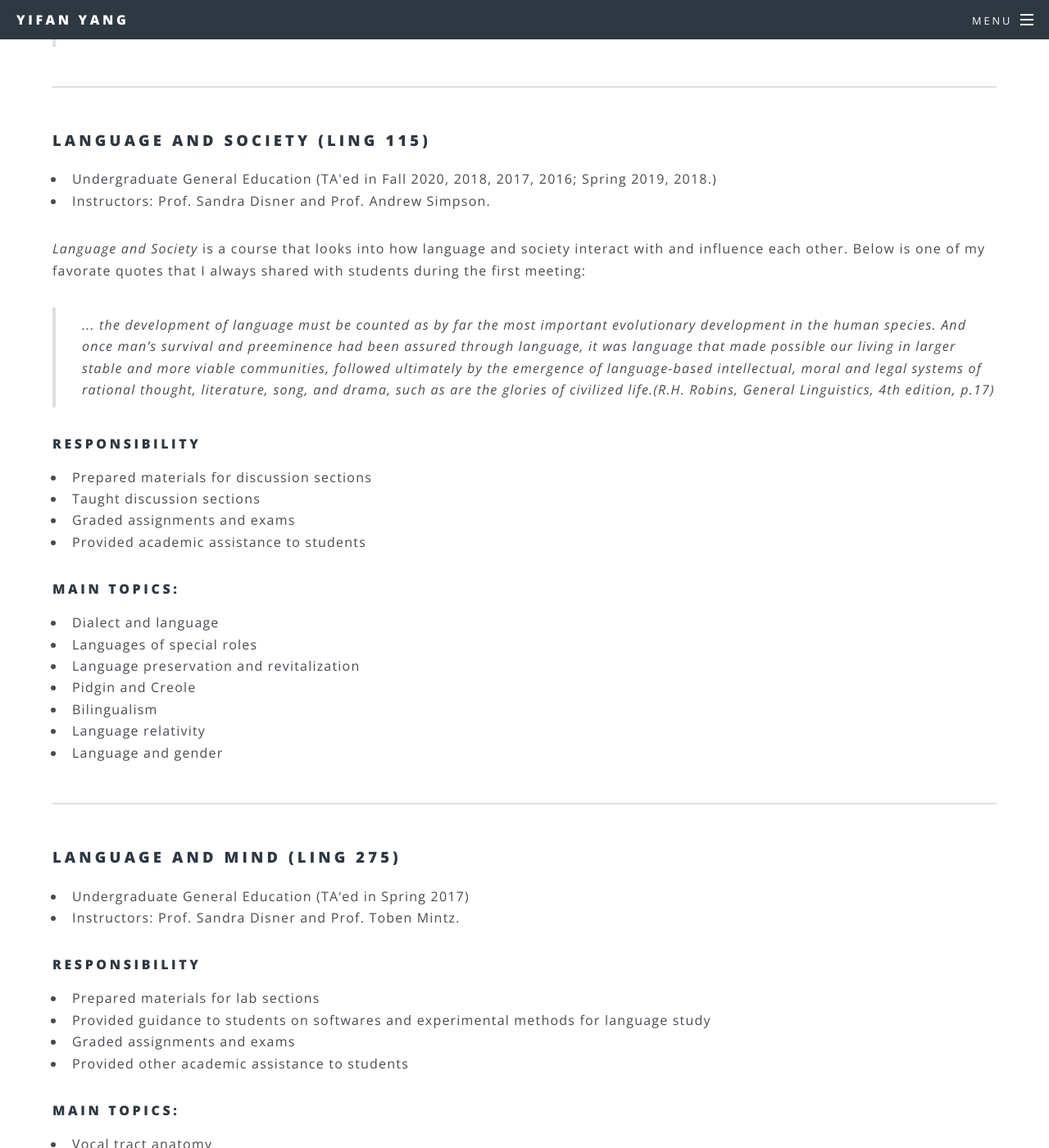
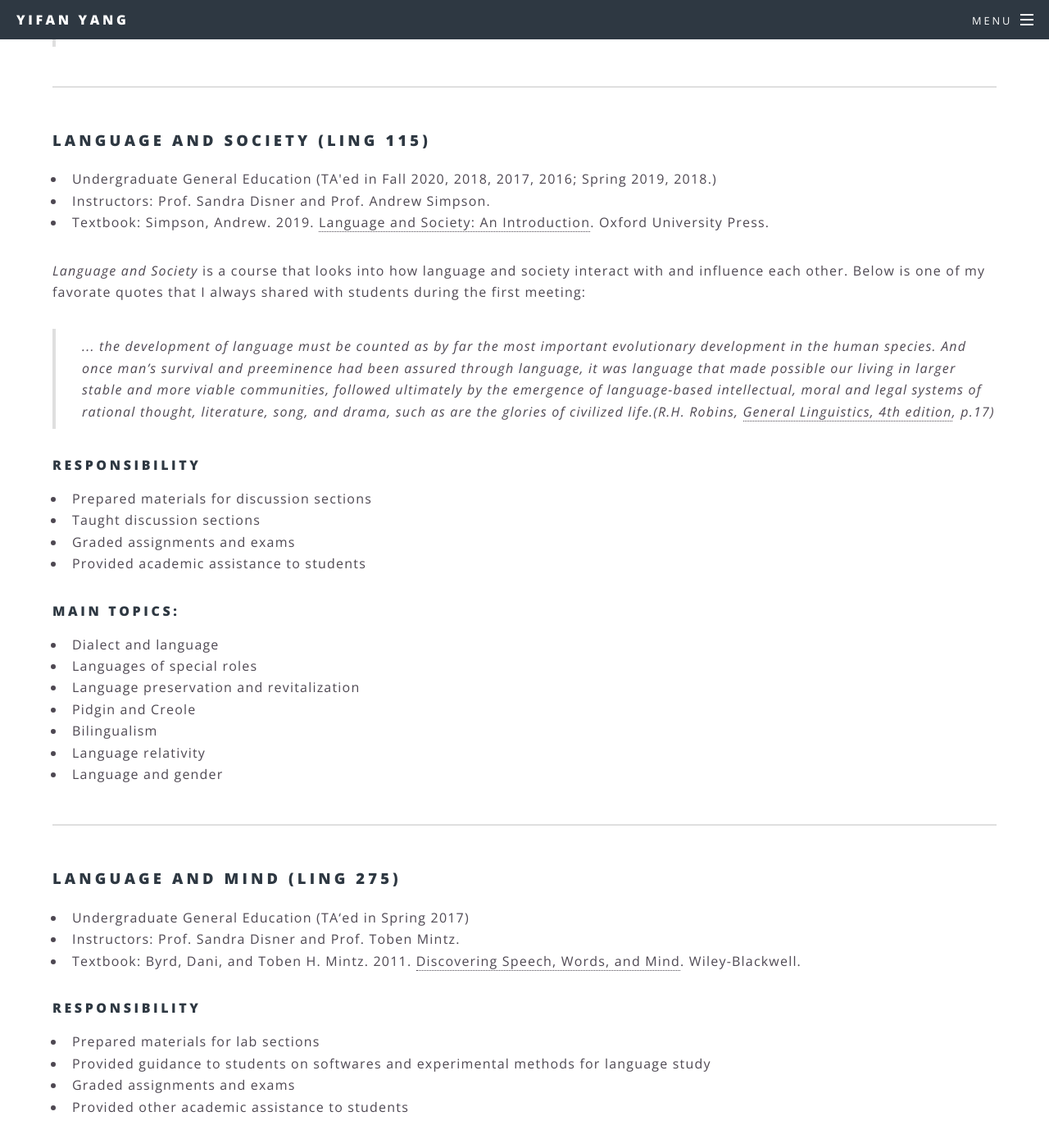
Before and after one commit to MuxuanHe/MuxuanHe, a Jekyll site: the page built from 3Teaching.html, in a window 1280 px wide and 1400 px high, scrolled down 1485 px. Shown: the whole window at 82% size. Built offline with Jekyll 4.4.1, drawn with Linux system fonts in a browser that asks for light colours.

Commit message:
Update 3Teaching.html

```diff
--- a/3Teaching.html
+++ b/3Teaching.html
@@ -58,6 +58,9 @@ title: Teaching
 	<ul>
 		<li>Undergraduate General Education (TA'ed in Fall 2020, 2018, 2017, 2016; Spring 2019, 2018.)</li>
 		<li>Instructors: Prof. Sandra Disner and Prof. Andrew Simpson.</li>
+		<li>Textbook: Simpson, Andrew. 2019.
+			<a href="https://www.google.com/books/edition/Language_and_Society/kpSBDwAAQBAJ?hl=en&gbpv=0">Language and Society: An Introduction</a>. Oxford University Press.
+		</li>
 	</ul>
 
 	<p><i>Language and Society</i> is a course that looks into how language and society interact with and influence each other.
@@ -70,7 +73,9 @@ title: Teaching
 		it was language that made possible our living in larger stable and more viable communities,
 		followed ultimately by the emergence of language-based intellectual,
 		moral and legal systems of rational thought, literature, song, and drama,
-		such as are the glories of civilized life.(R.H. Robins, General Linguistics, 4th edition, p.17)
+		such as are the glories of civilized life.(R.H. Robins,
+		<a href="https://www.google.com/books/edition/General_Linguistics/cr6OAwAAQBAJ?hl=en&gbpv=0">General Linguistics, 4th edition</a>,
+		p.17)
 	</blockquote>
 
 	<h4>Responsibility</h4>
@@ -101,6 +106,8 @@ title: Teaching
 	<ul>
 		<li>Undergraduate General Education (TA‘ed in Spring 2017)</li>
 		<li>Instructors: Prof. Sandra Disner and Prof. Toben Mintz.</li>
+		<li>Textbook: Byrd, Dani, and Toben H. Mintz. 2011.
+			<a href="https://www.google.com/books/edition/Discovering_Speech_Words_and_Mind/IoTdAUdNkgIC?hl=en&gbpv=0">Discovering Speech, Words, and Mind</a>. Wiley-Blackwell.
 	</ul>
 
 	<h4>Responsibility</h4>
```
